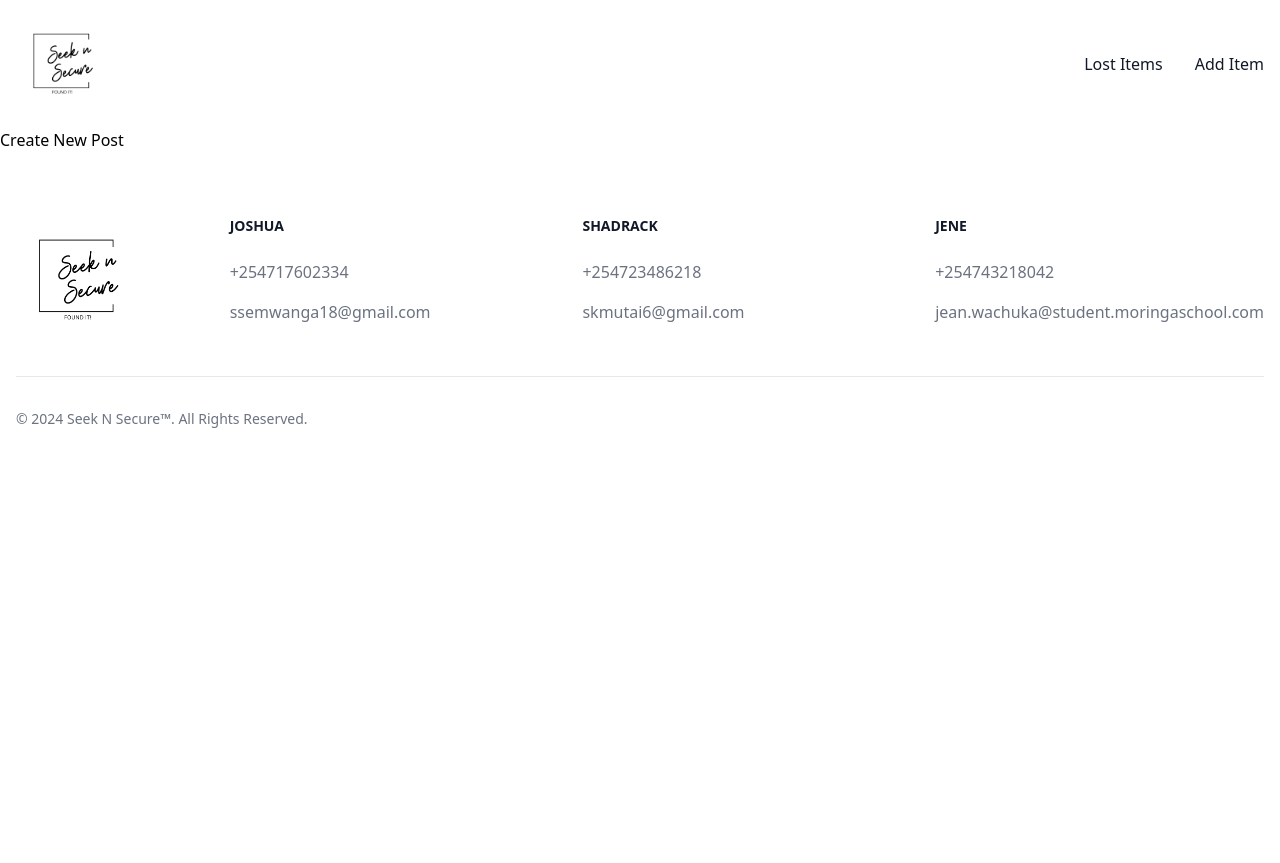
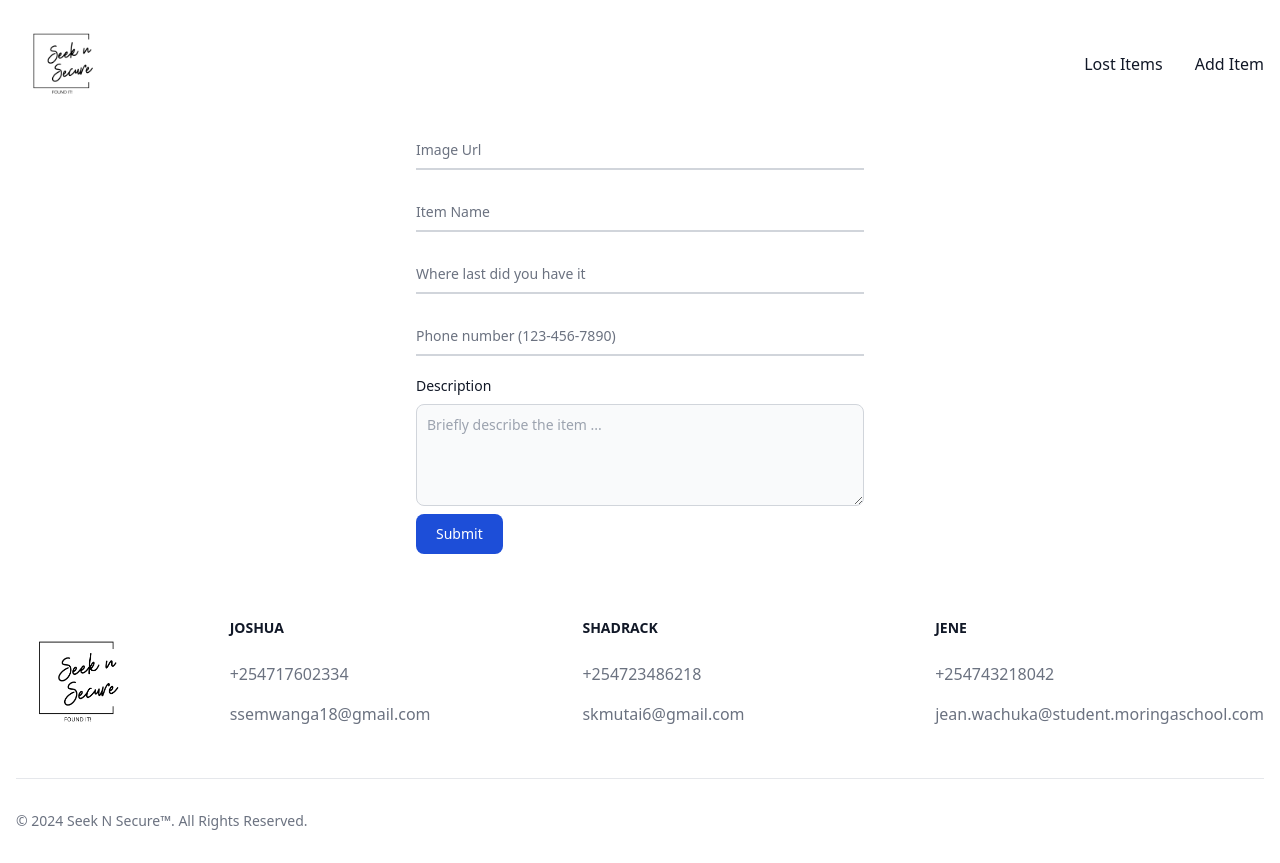
Before and after one commit to jssem001/lost-and-found, a React (Create React App) app: page /AddItem in a window 1280 px wide. Before the commit the page ends 800 px from the top, so only its background shows below. Built offline with nearby package versions, Linux system fonts and the light colour scheme.

Commit message:
updated the additem form

```diff
--- a/db.json
+++ b/db.json
@@ -151,13 +151,13 @@
       ]
     },
     {
-        "id": 3,
+      "id": "3",
       "contact": "0798765432",
       "name": "Bank Card",
       "image": "https://av.sc.com/ke/content/images/VISA-INFINITE-CREDIT-CARD-600X600.png",
       "description": "Found in the mall near ATM",
       "location": "https://www.google.com/maps?q=-0.9989192,37.1427954&z=17&hl=en",
-        "comments":[
+      "comments": [
         {
           "id": 1,
           "name": "Gavin",
@@ -176,13 +176,13 @@
       ]
     },
     {
-        "id": 4,
+      "id": "4",
       "contact": "0753294921",
       "name": "House Keys",
       "image": "https://encrypted-tbn0.gstatic.com/images?q=tbn:ANd9GcTgrlKlkb6PDKb9A4sWiOnf35Qn94cvVx7oqdTMYhznIQ&s",
       "description": "Found near the teletubies estate",
       "location": "https://www.google.com/maps?q=-0.9989192,37.1427954&z=17&hl=en",
-        "comments":[
+      "comments": [
         {
           "id": 1,
           "name": "Gavin",
@@ -201,13 +201,13 @@
       ]
     },
     {
-        "id": 5,
+      "id": "5",
       "contact": "0763253921",
       "name": "Grey Hoodie",
       "image": "https://i.ebayimg.com/images/g/2H8AAOSwYCdjZBcT/s-l1200.webp",
       "description": "Found near the teletubies estate",
       "location": "https://www.google.com/maps?q=-0.9989192,37.1427954&z=17&hl=en",
-        "comments":[
+      "comments": [
         {
           "id": 1,
           "name": "Gavin",
@@ -226,13 +226,13 @@
       ]
     },
     {
-        "id": 6,
+      "id": "6",
       "contact": "0763253921",
       "name": "lost airpods",
       "image": "https://liveandletsfly.com/wp-content/uploads/2019/12/Lost-Headphones-United-Airlines.jpg",
       "description": "Found near the teletubies estate",
       "location": "https://www.google.com/maps?q=-0.9989192,37.1427954&z=17&hl=en",
-        "comments":[
+      "comments": [
         {
           "id": 1,
           "name": "Gavin",
@@ -249,6 +249,14 @@
           "text": "So glad you found him"
         }
       ]
+    },
+    {
+      "id": "15ea",
+      "image": "https://encrypted-tbn0.gstatic.com/images?q=tbn:ANd9GcSYgHb5ADrHF99BM97HO1wwbBj_0nWZA3-TPQ&s",
+      "name": "subaru forester",
+      "contact": "123-456-7890",
+      "description": "green in color",
+      "location": "waiyaki on your way to kikuyu workshop"
     }
   ]
 }
--- a/package.json
+++ b/package.json
@@ -8,6 +8,7 @@
     "@testing-library/react": "^13.4.0",
     "@testing-library/user-event": "^13.5.0",
     "autoprefixer": "^10.4.19",
+    "axios": "^1.6.8",
     "node": "^20.13.0",
     "postcss-cli": "^11.0.0",
     "react": "^18.3.1",
--- a/src/components/AddItem.js
+++ /dev/null
@@ -1,48 +0,0 @@
-import React,{useState} from "react";
-import axios from "axios";
-
-
-function AddItem({setToys}){
-    //to create a state for the new item
-const [formdata, setFormdata] =useState(
-    {
-        image:"",
-        name:"",
-        contact:"",
-        description:"",
-        location:""
-    }
-)
-    function handleadd(e){
-        setFormdata({
-           ...formdata,
-            [e.target.name]:e.target.value
-        })
-    }
-    function handleadd(){
-       axios.post("http://localhost:8002/toys",formdata)
-       .then(res=>{return console.log("Successfully posted data to server",setToys(res));})
-       .catch(err=>console.log("error posting data",err))
-    }
-
-    return(
-        <div>
-            <h1>Add Item</h1>
-            <form>
-                <label>Image</label>
-                <input type="text" name="image" value={formdata.image} onChange={handleadd} placeholder="image url.."/>
-                <label>Item Name</label>
-                <input type="text" name="name" value={formdata.name} placeholder="eg Subaru forester"/>
-                <label>Your Contact</label>
-                <input type="text" name="contact" value={formdata.contact} placeholder="eg 0712 345 678"/>
-                <label>Description</label>
-                <input type="text" name="description" value={formdata.description} placeholder="eg green"/>
-                <label>location</label>
-                <input type="text" name="location" value={formdata.location} placeholder="eg Near supermaket"/>
-
-                <button type="submit" onSubmit={handleadd}>Post</button>
-            </form>
-        </div>
-    )
-}
-export default AddItem;
--- a/src/components/App.js
+++ b/src/components/App.js
@@ -20,10 +20,12 @@ function App() {
   }, [])
 
 
+
+
   return (
     <div className="App ">
       <header>
-        <NavBar />
+        <NavBar setItems={setItems}/>
       </header>
       <main>
             <ItemsList items={items} name={items.name} image={items.image} likes={items.likes}/>
--- /dev/null
+++ b/src/components/Autocomplete.js
@@ -0,0 +1,55 @@
+import React from "react";
+import PlacesAutocomplete, {
+  geocodeByAddress,
+  getLatLng
+} from "react-places-autocomplete";
+
+export default function Autocomplete() {
+  const [address, setAddress] = React.useState("");
+  const [coordinates, setCoordinates] = React.useState({
+    lat: null,
+    lng: null
+  });
+
+  const handleSelect = async value => {
+    const results = await geocodeByAddress(value);
+    const latLng = await getLatLng(results[0]);
+    setAddress(value);
+    setCoordinates(latLng);
+  };
+
+  return (
+    <div>
+      <PlacesAutocomplete
+        value={address}
+        onChange={setAddress}
+        onSelect={handleSelect}
+      >
+        {({ getInputProps, suggestions, getSuggestionItemProps, loading }) => (
+          <div>
+            <p>Latitude: {coordinates.lat}</p>
+            <p>Longitude: {coordinates.lng}</p>
+
+            <input {...getInputProps({ placeholder: "Type address" })} />
+
+            <div>
+              {loading ? <div>...loading</div> : null}
+
+              {suggestions.map(suggestion => {
+                const style = {
+                  backgroundColor: suggestion.active ? "#41b6e6" : "#fff"
+                };
+
+                return (
+                  <div {...getSuggestionItemProps(suggestion, { style })}>
+                    {suggestion.description}
+                  </div>
+                );
+              })}
+            </div>
+          </div>
+        )}
+      </PlacesAutocomplete>
+    </div>
+  );
+}
--- a/src/components/ItemsForm.js
+++ b/src/components/ItemsForm.js
@@ -1,16 +1,80 @@
-import React from 'react';
+import React,{useState} from 'react';
+import axios from 'axios';
 
-function ItemsForm() {
+function ItemsForm({setItems}) {
+  const [formdata, setFormdata] =useState(
+    {
+        image:"",
+        name:"",
+        contact:"",
+        description:"",
+        location:""
+    }
+)
+    function handleadd(e){
+        setFormdata({
+           ...formdata,
+            [e.target.name]:e.target.value
+        })
+    }
+    function handlesubmit(e){
 
-  return (
-    <div className="ItemsForm">
 
-      <h3>Create New Post</h3>
-      <form>
+      console.log(formdata)
+       axios.post("http://localhost:8002/items",formdata)
+       .then(res=>{return console.log("Successfully posted data to server",setItems(res));})
+       .catch(err=>console.log("error posting data",err))
+    }
 
-      </form>
+    return(
+
+
+
+<form onSubmit={(e)=>handlesubmit(e)} class="max-w-md mx-auto">
+  <div class="relative z-0 w-full mb-5 group">
+      <input type="text" name="image" value={formdata.image} onChange={handleadd} class="block py-2.5 px-0 w-full text-sm text-gray-900 bg-transparent border-0 border-b-2 border-gray-300 appearance-none dark:text-white dark:border-gray-600 dark:focus:border-blue-500 focus:outline-none focus:ring-0 focus:border-blue-600 peer"
+       placeholder=" " required />
+      <label class="peer-focus:font-medium absolute text-sm text-gray-500 dark:text-gray-400 duration-300 transform -translate-y-6 scale-75 top-3 -z-10 origin-[0] peer-focus:start-0 rtl:peer-focus:translate-x-1/4 rtl:peer-focus:left-auto peer-focus:text-blue-600 peer-focus:dark:text-blue-500 peer-placeholder-shown:scale-100 peer-placeholder-shown:translate-y-0 peer-focus:scale-75 peer-focus:-translate-y-6">
+        Image Url</label>
+  </div>
+
+  <div class="relative z-0 w-full mb-5 group">
+      <input type="text" name="name" value={formdata.name} onChange={handleadd} class="block py-2.5 px-0 w-full text-sm text-gray-900 bg-transparent border-0 border-b-2 border-gray-300 appearance-none dark:text-white dark:border-gray-600 dark:focus:border-blue-500 focus:outline-none focus:ring-0 focus:border-blue-600 peer"
+      placeholder=" " required />
+      <label class="peer-focus:font-medium absolute text-sm text-gray-500 dark:text-gray-400 duration-300 transform -translate-y-6 scale-75 top-3 -z-10 origin-[0] peer-focus:start-0 rtl:peer-focus:translate-x-1/4 peer-focus:text-blue-600 peer-focus:dark:text-blue-500 peer-placeholder-shown:scale-100 peer-placeholder-shown:translate-y-0 peer-focus:scale-75 peer-focus:-translate-y-6"
+      >Item Name</label>
+  </div>
+
+  <div class="relative z-0 w-full mb-5 group">
+      <input type="text" name="location" value={formdata.location} onChange={handleadd} class="block py-2.5 px-0 w-full text-sm text-gray-900 bg-transparent border-0 border-b-2 border-gray-300 appearance-none dark:text-white dark:border-gray-600 dark:focus:border-blue-500 focus:outline-none focus:ring-0 focus:border-blue-600 peer"
+      placeholder=" " required />
+      <label  class="peer-focus:font-medium absolute text-sm text-gray-500 dark:text-gray-400 duration-300 transform -translate-y-6 scale-75 top-3 -z-10 origin-[0] peer-focus:start-0 rtl:peer-focus:translate-x-1/4 peer-focus:text-blue-600 peer-focus:dark:text-blue-500 peer-placeholder-shown:scale-100 peer-placeholder-shown:translate-y-0 peer-focus:scale-75 peer-focus:-translate-y-6">
+        Where last did you have it</label>
+  </div>
+
+
+  <div class="relative z-0 w-full mb-5 group">
+        <input type="tel" pattern="[0-9]{3}-[0-9]{3}-[0-9]{4}" name="contact" value={formdata.contact} onChange={handleadd} class="block py-2.5 px-0 w-full text-sm text-gray-900 bg-transparent border-0 border-b-2 border-gray-300 appearance-none dark:text-white dark:border-gray-600 dark:focus:border-blue-500 focus:outline-none focus:ring-0 focus:border-blue-600 peer"
+        placeholder=" " required />
+        <label  class="peer-focus:font-medium absolute text-sm text-gray-500 dark:text-gray-400 duration-300 transform -translate-y-6 scale-75 top-3 -z-10 origin-[0] peer-focus:start-0 rtl:peer-focus:translate-x-1/4 peer-focus:text-blue-600 peer-focus:dark:text-blue-500 peer-placeholder-shown:scale-100 peer-placeholder-shown:translate-y-0 peer-focus:scale-75 peer-focus:-translate-y-6"
+        >Phone number (123-456-7890)</label>
     </div>
-  );
+  <div>
+  <label  class="block mb-2 text-sm font-medium text-gray-900 dark:text-white">Description</label>
+  <textarea id="message" name="description" value={formdata.description} onChange={handleadd} rows="4" class="block p-2.5 w-full text-sm text-gray-900 bg-gray-50 rounded-lg border border-gray-300 focus:ring-blue-500 focus:border-blue-500 dark:bg-gray-700 dark:border-gray-600 dark:placeholder-gray-400 dark:text-white dark:focus:ring-blue-500 dark:focus:border-blue-500"
+   placeholder="Briefly describe the item ..."></textarea>
+  </div>
+
+
+
+  <button type="submit"  class="mt-2 text-white bg-blue-700 hover:bg-blue-800 focus:ring-4 focus:outline-none focus:ring-blue-300 font-medium rounded-lg text-sm w-full sm:w-auto px-5 py-2.5 text-center dark:bg-blue-600 dark:hover:bg-blue-700 dark:focus:ring-blue-800"
+  >Submit</button>
+</form>
+
+
+    )
 }
 
+
+
 export default ItemsForm;
```
Also changed, not shown: 1 other file (tests, documents, lock files or other folders). Lines whose indentation alone changed are shown as unchanged.
